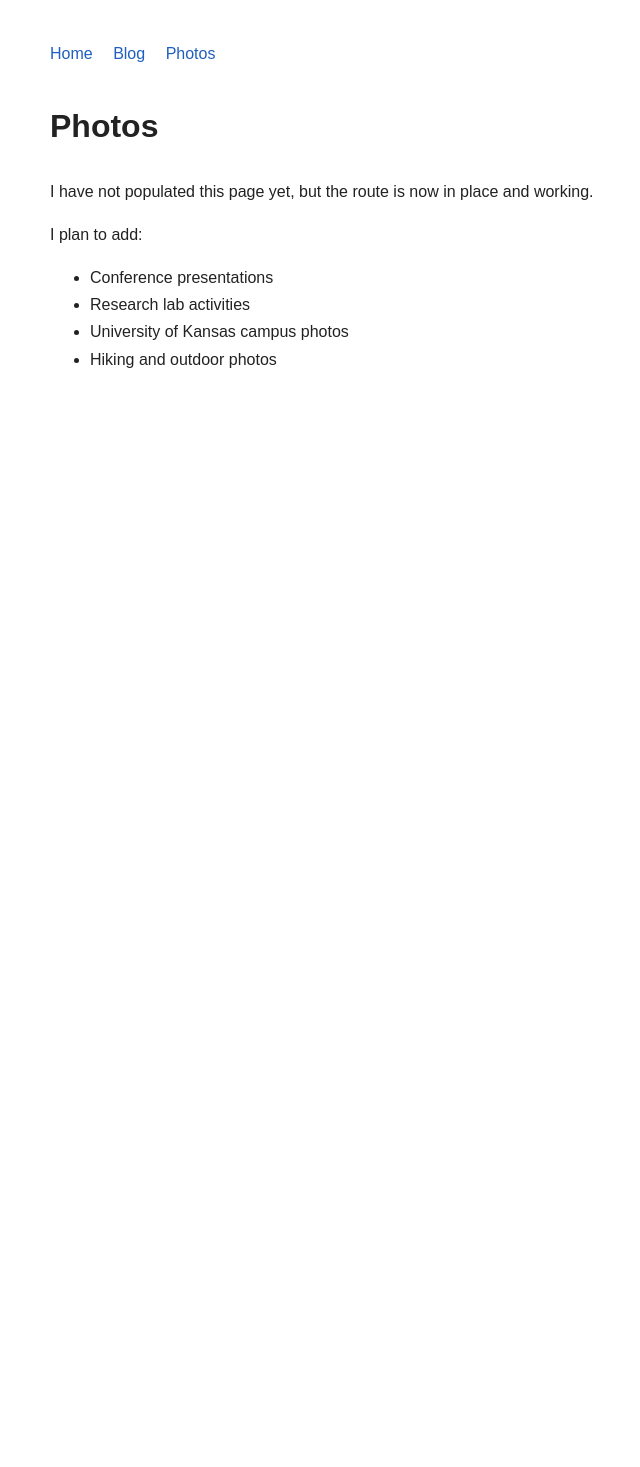
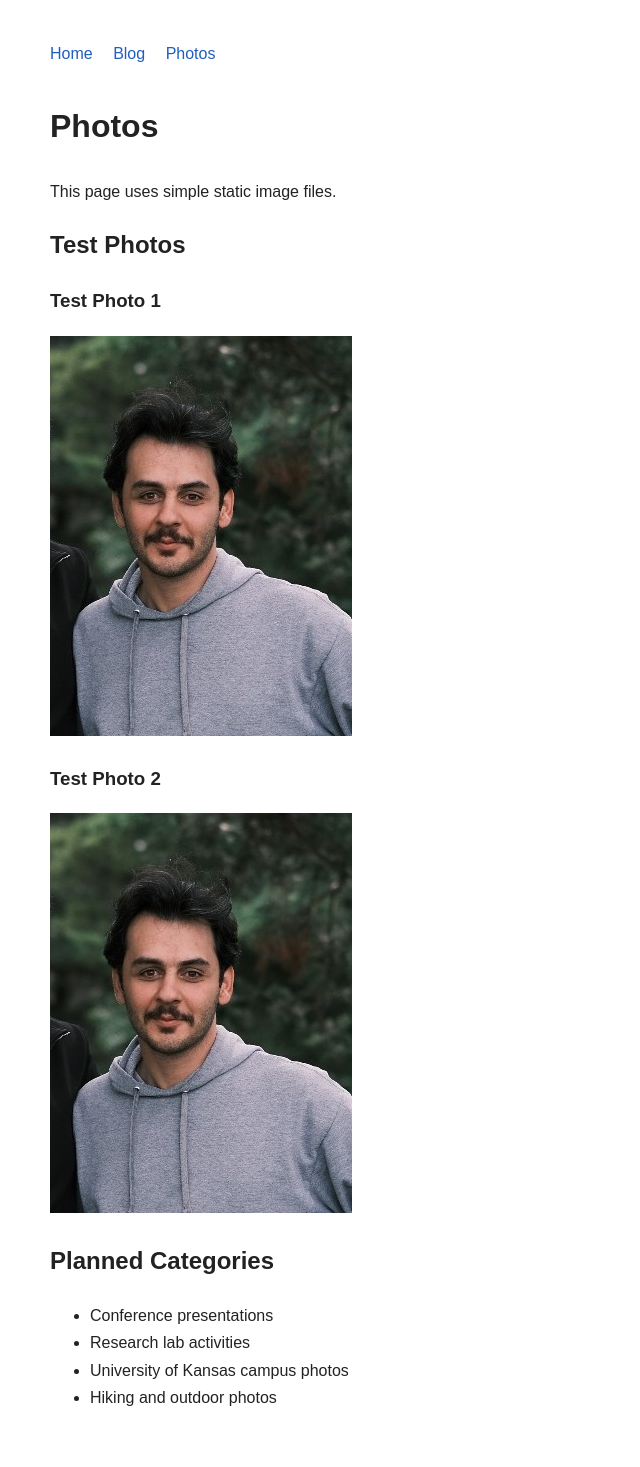
Before and after one commit to amin-mamandi/amin-mamandi.github.io, a Jekyll site: the page built from photos/index.md, in a window 1280 px wide. Shown: the whole page, without its empty margins (160-800 px from the left). Built offline with Jekyll 4.4.1, drawn with Linux system fonts in a browser that asks for light colours; before the commit the page ends 900 px from its top, so only the background shows below that.

Commit message:
Simplify blog and add test photos

```diff
--- a/photos/index.md
+++ b/photos/index.md
@@ -6,9 +6,19 @@ permalink: /photos/
 
 # Photos
 
-I have not populated this page yet, but the route is now in place and working.
+This page uses simple static image files.
 
-I plan to add:
+## Test Photos
+
+### Test Photo 1
+
+![Test Photo 1]({{ '/photos/test-images/test-photo-1.jpg' | relative_url }})
+
+### Test Photo 2
+
+![Test Photo 2]({{ '/photos/test-images/test-photo-2.jpg' | relative_url }})
+
+## Planned Categories
 
 - Conference presentations
 - Research lab activities
```
Also changed, not shown: blog/index.html (deleted, +0 -15 lines), blog/index.md (added, +12 -0 lines), blog/my-first-blog-post.md (added, +13 -0 lines), blog/test-blog-post.md (added, +13 -0 lines), index.md (+12 -6 lines), photos/test-images/test-photo-1.jpg (added), photos/test-images/test-photo-2.jpg (added).
